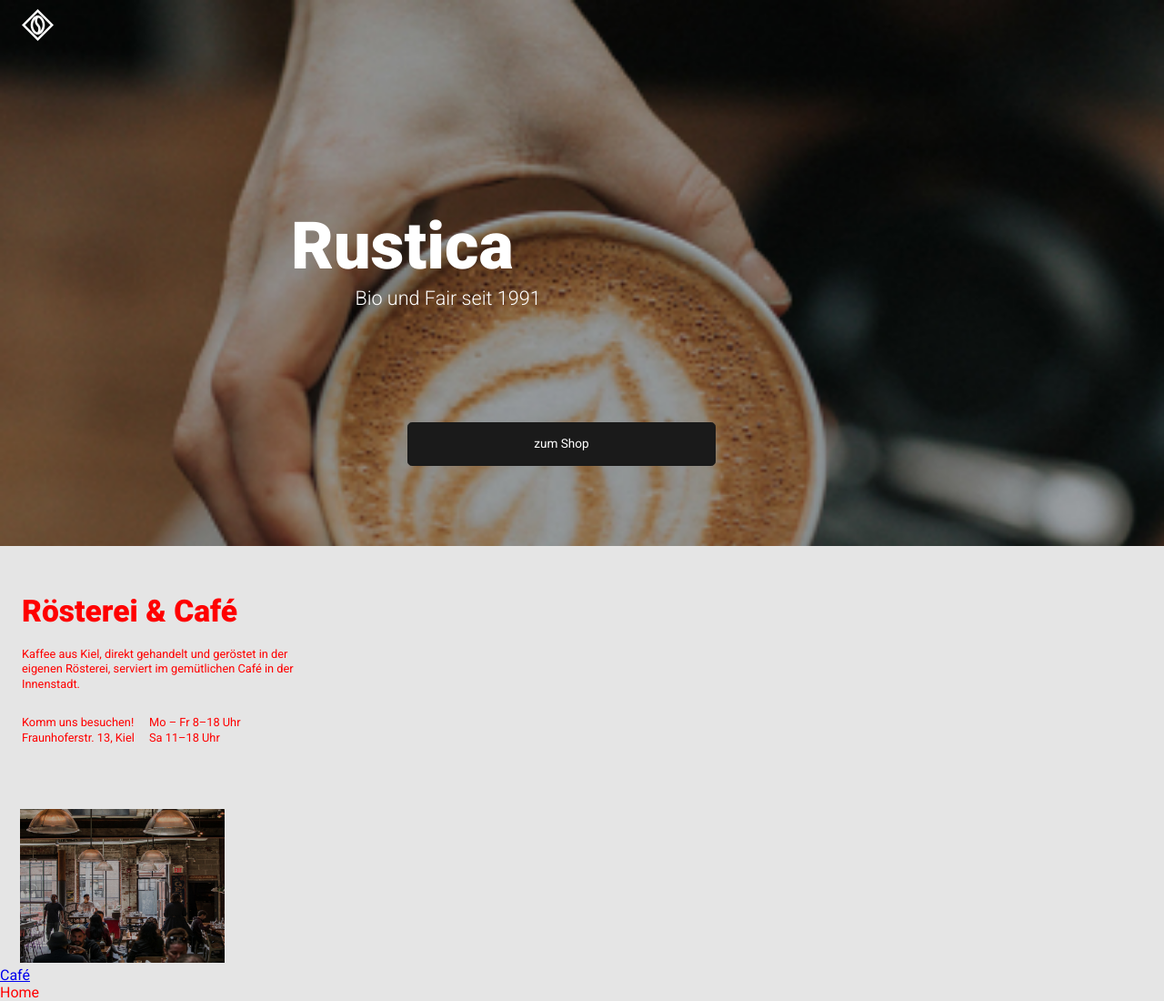
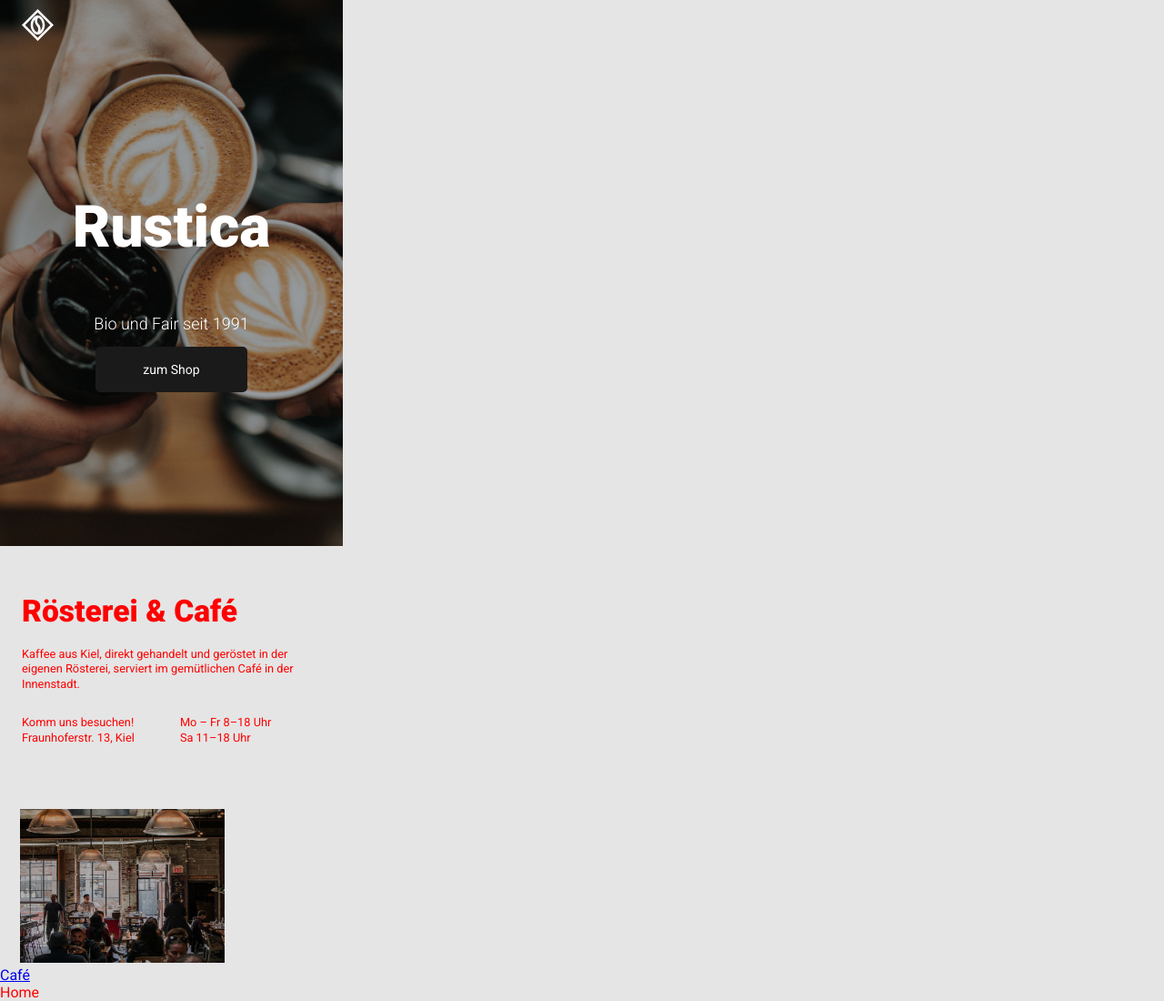
Before and after one commit to janelucia/fend-kaffeeroesterei, a website built with Vite: page src/index.html in a window 1280 px wide. Shown: the whole page at 91% size. Built offline with nearby package versions, Linux system fonts and the light colour scheme.

Commit message:
Header and Favicon Update

```diff
--- a/src/components/cafe-informationen.hbs
+++ b/src/components/cafe-informationen.hbs
@@ -2,7 +2,7 @@
     <h1 class="cafe-informationen-h1">Rösterei & Café</h1>
     <p class="cafe-informationen-p">Kaffee aus Kiel, direkt gehandelt und geröstet in der eigenen Rösterei, serviert im gemütlichen Café in der Innenstadt.</p>
     <div class="cafe-flex">
-        <p class="cafe-informationen-p flex1">Komm uns besuchen! Fraunhoferstr. 13, Kiel</p>
-        <p class="cafe-informationen-p flex2">Mo – Fr 8–18 Uhr Sa 11–18 Uhr</p>
+        <p class="cafe-informationen-p cafe-informationen-p-flex">Komm uns besuchen! <br> Fraunhoferstr. 13, Kiel</p>
+        <p class="cafe-informationen-p cafe-informationen-p-flex">Mo – Fr 8–18 Uhr <br> Sa 11–18 Uhr</p>
     </div>
 </div>
--- a/src/components/head-row.hbs
+++ b/src/components/head-row.hbs
@@ -1,5 +1,5 @@
 <div class="mobile-navi">
     <div class="header-logo" >
-        <img src="../images/logo.png" alt="Logo Rustica">
+        <img src="../images/logo.svg" alt="Logo Rustica">
     </div>
 </div>
--- a/src/components/html-head.hbs
+++ b/src/components/html-head.hbs
@@ -1,4 +1,6 @@
-<meta charset="UTF-8" />
+    <meta charset="UTF-8" />
     <meta name="viewport" content="width=device-width, initial-scale=1.0" />
     <link rel="stylesheet" href="/css/main.css" />
     <link href="https://fonts.googleapis.com/css2?family=Roboto:wght@100;300;400;900&display=swap" rel="stylesheet">
+    <link rel="icon" type="image/svg+xml" href="../images/favicon-logo.svg">
+    <link rel="icon" type="image/png" href="../images/favicon-logo.png">
--- a/src/css/components/cafe-informationen.css
+++ b/src/css/components/cafe-informationen.css
@@ -20,10 +20,6 @@
     row-gap: 30px;
 }
 
-.flex1 {
-    width: 17.5vh;
+.cafe-informationen-p-flex {
+    padding-right: 50px;
 }
-
-.flex2 {
-    width: 14vh;
-}
--- a/src/css/components/hero.css
+++ b/src/css/components/hero.css
@@ -4,65 +4,57 @@
 * nochmal die Zahlen überprüfen, wegen der einzelnen Höhen, etc. */
 
 .hero {
+  align-items: center;
+  justify-content: center;
   height: 75vh;
-  width: 100%;
-  position: relative;
+  width: 377px;
+  display: flex;
+  flex-flow: column wrap;
   background-image: url("../../images/coffee-mobile.jpg");
   background-repeat: no-repeat;
   background-size: cover;
+  background-position: center;
 }
 
 .hero-title {
   color: white;
-  position: absolute;
-  right: 50%;
-  top: 50%;
   z-index: 10;
 }
 
 h1.hero-title {
-  font-size: 9vh;
+  font-size: 64px;
   font-weight: 900;
-  height: 8.8vh;
-  left: 25vw;
-  line-height: 8.8vh;
-  top: 23.5vh;
-  transform: translate(-0%, 0%);
-  width: 25.4vw;
+  /* height: 8.8vh; */
+  /* line-height: 8.8vh; */
+  /* transform: translate(-0%, 0%); */
+  /* margin: 18vh 0 0 0; */
+  /* margin: 140px 0; */
+  /* left: 25vw;
+  top: 23.5vh; */
 }
 
 h2.hero-title {
-  font-size: 2.7vh;
+  font-size: 18px;
   font-weight: 300;
-  height: 2.5vh;
-  left: 30.5vw;
-  line-height: 2.5vh;
-  top: 35vh;
-  transform: translate(-0%, 100%);
-  width: 55vw;
+  /* height: 2.5vh;
+  line-height: 2.5vh; */
+  /* transform: translate(-0%, 100%); */
+  /* left: 30.5vw;
+  top: 35vh; */
 }
 
-/* .hero-img {
-  filter: grayscale(30%);
-  height: 70vh;
-  width: 46vw;
-  object-fit: cover;
-  z-index: 5;
-} */
-
 .shop-button {
+  /* margin:auto 0; */
   background: #1A1A1A;
-  border-radius: 0.6vh;
-  border: 0.2vh solid #1A1A1A;
+  border-radius: 5px;
+  border: 2px solid #1A1A1A;
   color: #ffffff;
   font-family: 'Roboto', sans-serif;
-  font-size: 1.7vh;
-  left: 35vw;
-  line-height: 2.1vh;
-  padding: 1.8vh 10.8vw;
-  position: absolute;
+  font-size: 14px;
+  padding: 15px 50px;
+  /* margin: 90px 0 0 0; */
+  /* margin: 12vh 0 0 0; */
   text-decoration: none;
-  top: 58vh;
 }
 .shop-button:hover {
 	background-color:#1A1A1A;
--- a/src/index.html
+++ b/src/index.html
@@ -8,9 +8,12 @@
     <header>
       <div class="hero">
         {{> head-row }}
-        <h1 class="hero-title">Rustica</h1>
-        <h2 class="hero-title">Bio und Fair seit 1991</h2>
-        <!-- <img class="hero-img" src="/images/coffee-mobile.jpg" alt="drei Kaffeetassen, die zusammen gehalten werden"> -->
+          <div class="hero-title">
+            <h1 class="hero-title">Rustica</h1>
+          </div>
+          <div class="hero-title">
+            <h2 class="hero-title">Bio und Fair seit 1991</h2>
+          </div>
         <a href="sub-page/shop.html" class="shop-button">zum Shop</a>
       </div>
     </header>
```
Also changed, not shown: src/images/favicon-logo.png (added), src/images/favicon-logo.svg (added), src/images/logo.svg (added).
